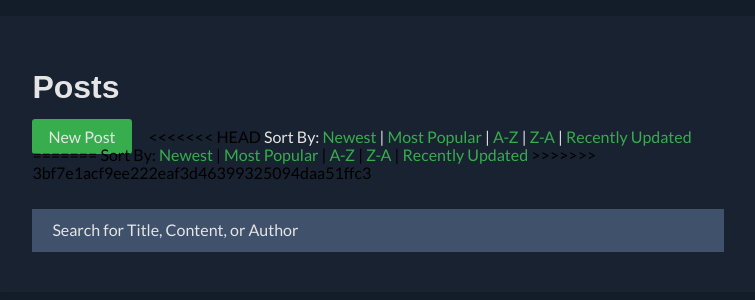
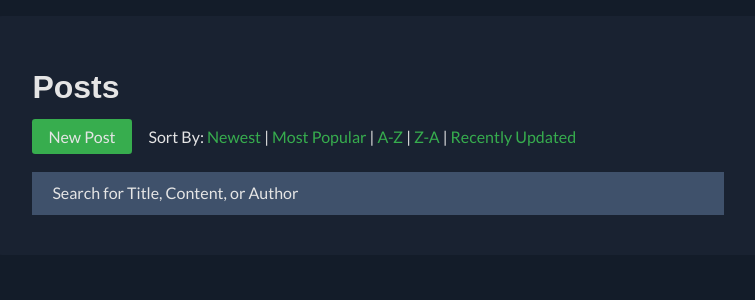
Before and after one commit to colinabear/GameHub, a Rails app: page /posts in a window 1280 px wide. Shown: the part 60-360 px from the top of the page, without its empty margins (262-1017 px from the left). Run offline with Rails 7, Linux system fonts and the light colour scheme; data that the repository does not hold is empty; style sheets or scripts are compiled from the project's sources; some libraries are stand-ins or nearby versions.

Commit message:
Fix merge header in post index

```diff
--- a/app/views/posts/index.html.erb
+++ b/app/views/posts/index.html.erb
@@ -1,7 +1,6 @@
 <div id="posts">
   <h1> <font color=#E5E5E5>Posts</font> </h1>
   <%= link_to "New Post", new_post_path, class: "button" %>
-<<<<<<< HEAD
   <font color=#E5E5E5>Sort By: </font>
   <%= link_to 'Newest', :sort => "created_at" %>
   <font color=#E5E5E5> | </font>
@@ -12,18 +11,6 @@
   <%= link_to 'Z-A', :sort => "name_reverse" %>
   <font color=#E5E5E5> | </font>
   <%= link_to 'Recently Updated', :sort => "updated_at" %>
-=======
-  Sort By:
-  <%= link_to 'Newest', :sort => "created_at", :search => params[:search] %>
-  |
-  <%= link_to 'Most Popular', :sort => "popularity", :search => params[:search] %>
-  |
-  <%= link_to 'A-Z', :sort => "name", :search => params[:search] %>
-  |
-  <%= link_to 'Z-A', :sort => "name_reverse", :search => params[:search] %>
-  |
-  <%= link_to 'Recently Updated', :sort => "updated_at", :search => params[:search] %>
->>>>>>> 3bf7e1acf9ee222eaf3d46399325094daa51ffc3
 <br>
 <br>
   <%= form_tag post_index_path, :method => 'get' do %>
```
